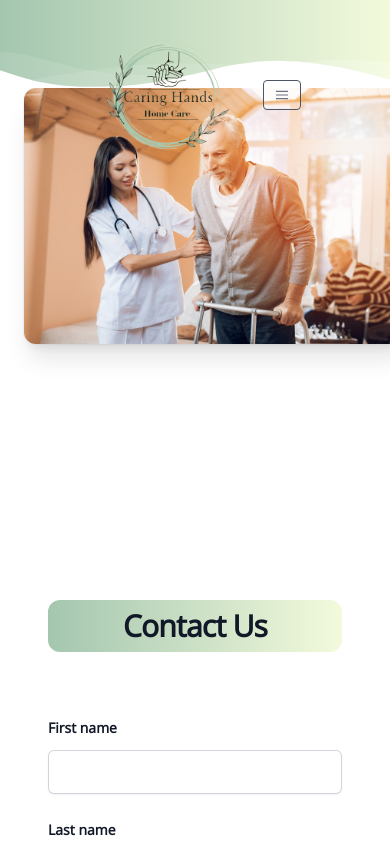
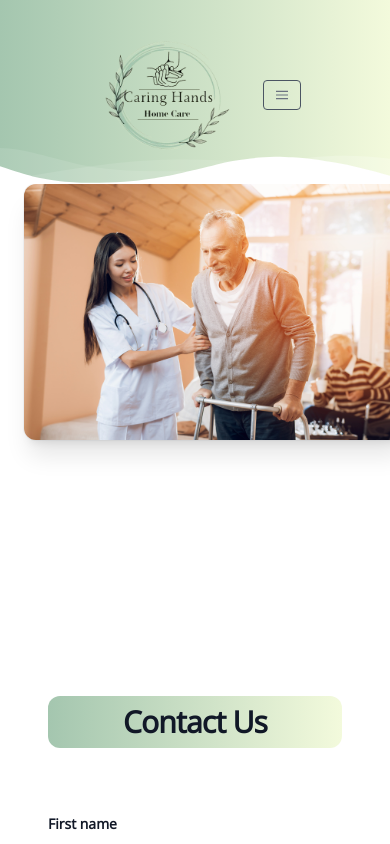
Before and after one commit to AMT98/CHHC, a React (Create React App) app: page /contact in a window 390 px wide. Shown: the top 844 px of the page. Built offline with nearby package versions, Linux system fonts and the light colour scheme; a web font is replaced by a local one.

Commit message:
Added margin top in small screens

```diff
--- a/src/Components/About.js
+++ b/src/Components/About.js
@@ -3,7 +3,7 @@ import missionPic from "../Assets/missionPic.jpg";
 
 const About = () => {
   return (
-    <>
+    <div className="mt-24 md:mt-0">
       <div classNameName="relative -mt-12 lg:-mt-24">
         <svg
           viewBox="0 0 1428 174"
@@ -671,7 +671,7 @@ const About = () => {
           </div>
         </div>
       </section>
-    </>
+    </div>
   );
 };
 
--- a/src/Components/Contact.js
+++ b/src/Components/Contact.js
@@ -5,7 +5,7 @@ import { staggerContainer, textVariant, fadeIn } from "../utils/motion";
 
 const Contact = () => {
   return (
-    <>
+    <div className="mt-24 md:mt-0">
       <div classNameName="relative -mt-12 lg:-mt-24">
         <svg
           viewBox="0 0 1428 174"
@@ -235,7 +235,7 @@ const Contact = () => {
           </div>
         </motion.div>
       </div>
-    </>
+    </div>
   );
 };
 
--- a/src/Components/Services.js
+++ b/src/Components/Services.js
@@ -25,7 +25,7 @@ const Services = () => {
     window.scrollTo(0, 0);
   };
   return (
-    <>
+    <div className="mt-24 md:mt-0">
       <div classNameName="relative -mt-12 lg:-mt-24">
         <svg
           viewBox="0 0 1428 174"
@@ -428,7 +428,7 @@ const Services = () => {
           </div>
         </div>
       </div>
-    </>
+    </div>
   );
 };
 
--- a/src/Components/Team.js
+++ b/src/Components/Team.js
@@ -5,7 +5,7 @@ import shyamDai from "../Assets/shyamDaiv2.jpg";
 
 const Team = () => {
   return (
-    <>
+    <div className="mt-24 md:mt-0">
       <div classNameName="relative -mt-12 lg:-mt-24">
         <svg
           viewBox="0 0 1428 174"
@@ -296,7 +296,7 @@ const Team = () => {
           </div>
         </div>
       </div>
-    </>
+    </div>
   );
 };
 
```
